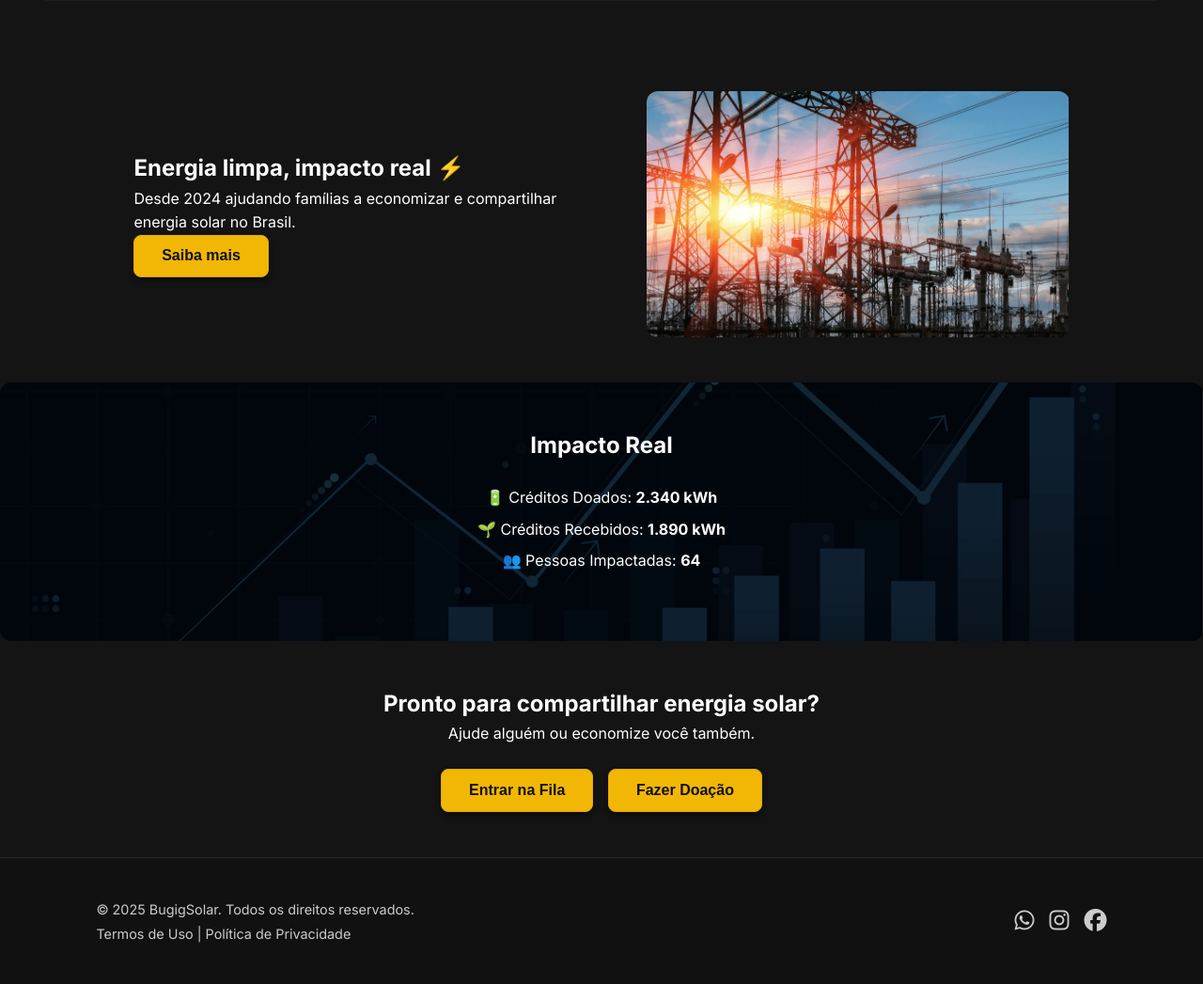
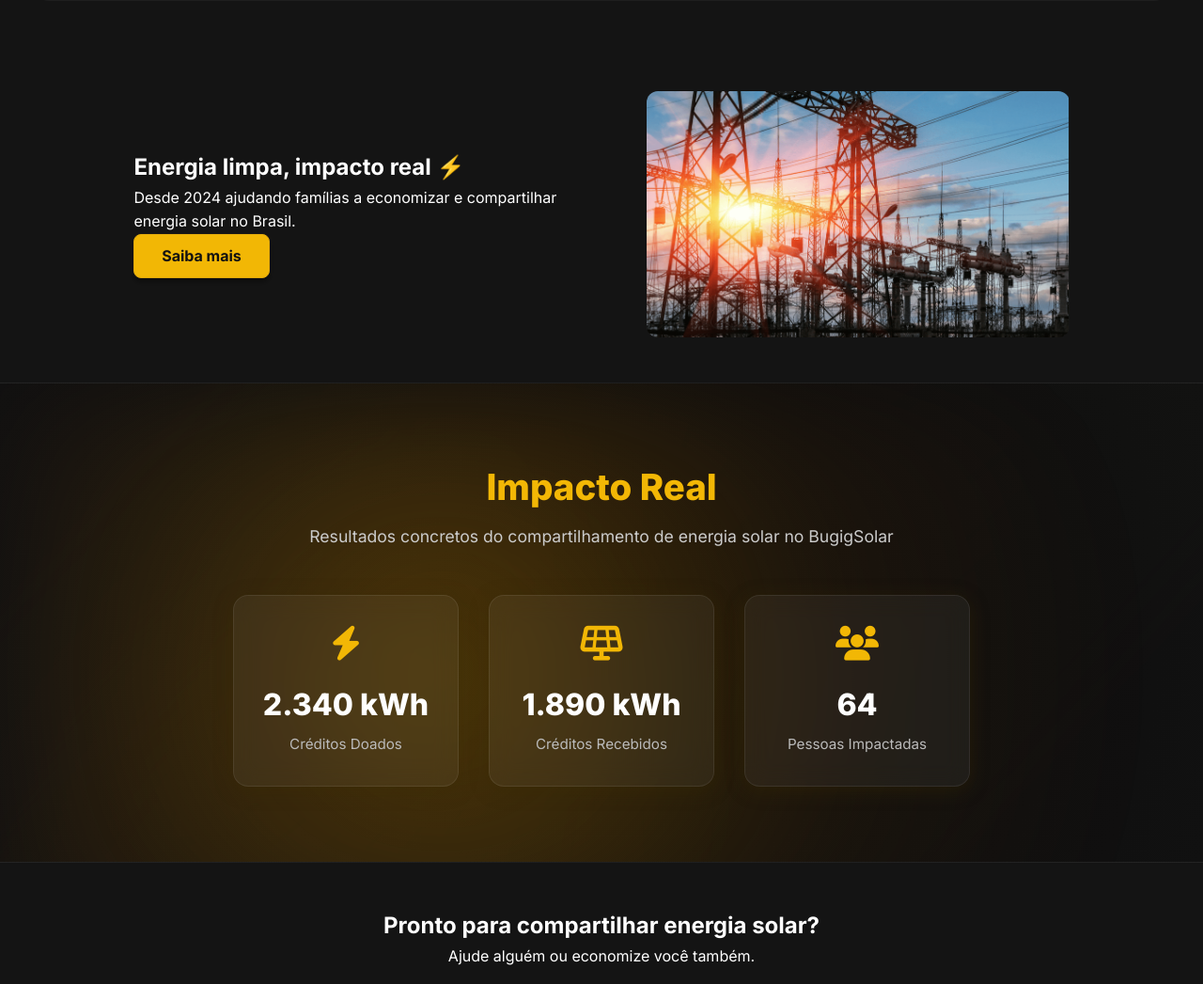
Before and after one commit to RenanAlvares/bugig_solar, a Flask app: page /landingPage in a window 1280 px wide. Shown: the part 784-1831 px from the top of the page at 94% size. Before the commit the page ends 1787 px from the top, so only its background shows below. Run offline with Flask 3, Linux system fonts and the light colour scheme.

Commit message:
css base, landing e cadastro melhorados e ajustados

```diff
--- a/static/js/script.js
+++ b/static/js/script.js
@@ -155,3 +155,24 @@ document.addEventListener("DOMContentLoaded", () => {
     }, 500);
   }, 4000);
 });
+
+
+//aqui esta a parte de foto
+document.getElementById('photo-upload').addEventListener('change', function(event) {
+    const file = event.target.files[0];
+    const img = document.getElementById('profile-img');
+    if (file) {
+        const reader = new FileReader();
+        reader.onload = function(e) {
+            img.src = e.target.result;
+        };
+        reader.readAsDataURL(file);
+    }
+});
+
+// Botão de remover imagem
+document.querySelector('.remove-btn').addEventListener('click', function() {
+    const img = document.getElementById('profile-img');
+    img.src = "{{ url_for('static', filename='img/default-avatar.svg') }}";
+    document.getElementById('photo-upload').value = "";
+});
--- a/static/style/LandingPage.css
+++ b/static/style/LandingPage.css
@@ -110,22 +110,12 @@ body {
 .section-imagem img { max-width: 450px; border-radius: 12px; }
 
 /* --- IMPACTO REAL COM IMAGEM DE FUNDO --- */
-.painel-creditos {
-  text-align: center;
-  padding: 3rem 2rem;
-  width: 100%;
-  border-radius: 12px;
-  color: #fff;
-  background: linear-gradient(rgba(0,0,0,0.75), rgba(0,0,0,0.75)),
-              url("/static/Imagens/vecteezy_financial-growth-chart_10824746.jpg") center/cover no-repeat;
-}
 .creditos-dados {
   display: flex;
   flex-direction: column;
   gap: 0.5rem;
   background: transparent;
   padding: 1.5rem;
-  border-radius: 12px;
 }
 
 /* --- CTA FINAL --- */
@@ -135,7 +125,6 @@ body {
   padding: 3rem 2rem;
   max-width: 900px;
   margin: auto;
-  border-radius: 12px;
   color: #fff;
 }
 .cta-final .hero-buttons {
@@ -174,3 +163,143 @@ body {
     transform: translateY(-2px);
     box-shadow: 0 6px 10px rgba(0, 0, 0, 0.5);
 }
+
+/* --- IMPACTO REAL - VISUAL PROFISSIONAL COESO --- */
+.painel-creditos {
+  position: relative;
+  padding: 5rem 2rem;
+  text-align: center;
+  color: #fff;
+  background: radial-gradient(circle at 50% 50%, #0a0a0a, #111);
+  overflow: hidden;
+  border-top: 1px solid rgba(255, 255, 255, 0.08);
+  border-bottom: 1px solid rgba(255, 255, 255, 0.08);
+}
+
+/* Camada 1 — brilho solar dinâmico */
+.painel-creditos::before {
+  content: "";
+  position: absolute;
+  inset: 0;
+  background: radial-gradient(
+    circle at 30% 50%,
+    rgba(255, 180, 0, 0.25) 0%,
+    rgba(255, 140, 0, 0.05) 40%,
+    transparent 70%
+  );
+  animation: solarPulse 8s ease-in-out infinite alternate;
+  z-index: 0;
+  filter: blur(50px);
+}
+
+/* Camada 2 — energia pulsante em rotação */
+.painel-creditos::after {
+  content: "";
+  position: absolute;
+  inset: -20%;
+  background: conic-gradient(
+    from 0deg,
+    rgba(255, 230, 150, 0.05),
+    rgba(255, 200, 50, 0.15),
+    rgba(255, 150, 0, 0.08),
+    rgba(255, 230, 150, 0.05)
+  );
+  animation: rotateGlow 18s linear infinite;
+  mix-blend-mode: overlay;
+  filter: blur(80px);
+  z-index: 0;
+}
+
+@keyframes solarPulse {
+  0% {
+    transform: scale(1) translate(-10%, -10%);
+    opacity: 0.7;
+  }
+  100% {
+    transform: scale(1.2) translate(10%, 10%);
+    opacity: 1;
+  }
+}
+
+@keyframes rotateGlow {
+  0% {
+    transform: rotate(0deg) scale(1);
+  }
+  100% {
+    transform: rotate(360deg) scale(1);
+  }
+}
+
+/* Conteúdo acima das camadas */
+.painel-creditos > * {
+  position: relative;
+  z-index: 2;
+}
+
+
+.impacto-container {
+  max-width: 1100px;
+  margin: 0 auto;
+}
+
+.impacto-container h2 {
+  font-size: 2.4rem;
+  font-weight: 800;
+  color: #F2B705;
+  margin-bottom: 0.5rem;
+}
+
+.impacto-subtitle {
+  font-size: 1.1rem;
+  color: #ccc;
+  margin-bottom: 3rem;
+}
+
+.metricas {
+  display: flex;
+  justify-content: center;
+  gap: 2rem;
+  flex-wrap: wrap;
+}
+
+/* --- ESTILO DOS CARDS --- */
+.metrica-card {
+  background: rgba(255, 255, 255, 0.05);
+  border: 1px solid rgba(255, 255, 255, 0.08);
+  border-radius: 16px;
+  backdrop-filter: blur(12px);
+  -webkit-backdrop-filter: blur(12px);
+  padding: 2rem 1.5rem;
+  width: 240px;
+  transition: all 0.35s ease;
+  box-shadow: 0 4px 20px rgba(58, 42, 1, 0.4);
+}
+
+.metrica-card i {
+  font-size: 2.3rem;
+  color: #F2B705;
+  margin-bottom: 1rem;
+}
+
+.metrica-card h3 {
+  font-size: 2rem;
+  font-weight: 800;
+  margin: 0.3rem 0;
+  color: #fff;
+}
+
+.metrica-card p {
+  color: #bbb;
+  font-size: 0.95rem;
+}
+
+/* --- EFEITO HOVER SUAVE --- */
+.metrica-card:hover {
+  transform: translateY(-8px);
+  border-color: #F2B705;
+  box-shadow: 0 8px 25px rgba(242, 183, 5, 0.25);
+}
+
+.metrica-card:hover i {
+  color: #fff;
+}
--- a/static/style/header.css
+++ b/static/style/header.css
@@ -12,6 +12,7 @@ html, body {
     box-sizing: border-box;
     margin: 0;
     padding: 0;
+    font-family: "Inter", sans-serif;
 }
 
 /* --- VARIÁVEIS DE COR (para consistência) --- */
--- a/static/style/login.css
+++ b/static/style/login.css
@@ -8,6 +8,7 @@ body {
 }
 
 main {
+    font-family: "Inter", sans-serif;
     display: flex;
     align-items: center;
     justify-content: center;
--- a/static/style/main.css
+++ b/static/style/main.css
@@ -19,7 +19,7 @@
     margin: 0;
     padding: 0;
     box-sizing: border-box;
-    font-family: var(--fonte-principal);
+    font-family: "Inter", sans-serif;
 }
 
 html {
--- a/templates/LandingPage.html
+++ b/templates/LandingPage.html
@@ -54,13 +54,30 @@
         <img src="/static/Imagens/energia-eletrica.png" alt="Painéis solares">
     </section>
 
-    <section class="painel-creditos">
-        <div class="container">
-            <h2>Impacto Real</h2>
-            <div class="creditos-dados">
-                <p>🔋 Créditos Doados: <strong>2.340 kWh</strong></p>
-                <p>🌱 Créditos Recebidos: <strong>1.890 kWh</strong></p>
-                <p>👥 Pessoas Impactadas: <strong>64</strong></p>
+
+  <section class="painel-creditos">
+    <div class="energy-lines">
+    <div class="impacto-container">
+        <h2>Impacto Real</h2>
+        <p class="impacto-subtitle">Resultados concretos do compartilhamento de energia solar no BugigSolar</p>
+
+        <div class="metricas">
+            <div class="metrica-card">
+                <i class="fa-solid fa-bolt"></i>
+                <h3>2.340 kWh</h3>
+                <p>Créditos Doados</p>
+            </div>
+            <div class="metrica-card">
+                <i class="fa-solid fa-solar-panel"></i>
+                <h3>1.890 kWh</h3>
+                <p>Créditos Recebidos</p>
+            </div>
+            <div class="metrica-card">
+                <i class="fa-solid fa-users"></i>
+                <h3>64</h3>
+                <p>Pessoas Impactadas</p>
+            </div>
+            </div>
             </div>
         </div>
     </section>
@@ -76,4 +93,5 @@
         </div>
     </section>
 </main>
+<script src="{{ url_for('static', filename='js/script.js') }}"></script>
 {% endblock %}
--- a/templates/about.html
+++ b/templates/about.html
@@ -9,6 +9,8 @@
         integrity="sha512-Evv84Mr4kqVGRNSgIGL/F/aIDqQb7xQ2vcrdIwxfjThSH8CSR7PBEakCr51Ck+w+/U6swU2Im1vVX0SVk9ABhg=="
         crossorigin="anonymous" referrerpolicy="no-referrer" />
     <link rel="stylesheet" href="{{ url_for('static', filename='style/SobreNos.css') }}">
+
+    <link rel="icon" type="image/png" href="{{ url_for('static', filename='Imagens/favicon.png') }}">
 </head>
 
 <body>
--- a/templates/base.html
+++ b/templates/base.html
@@ -5,6 +5,9 @@
     <meta name="viewport" content="width=device-width, initial-scale=1.0">
 
     <link rel="stylesheet" href="{{ url_for('static', filename='style/header.css') }}">
+
+    <!-- Favicon -->
+    <link rel="icon" type="image/png" href="{{ url_for('static', filename='Imagens/favicon.png') }}">
 
     <link rel="stylesheet" href="https://cdnjs.cloudflare.com/ajax/libs/font-awesome/6.5.1/css/all.min.css">
     <link rel="preconnect" href="https://fonts.googleapis.com">
```
Also changed, not shown: static/style/SobreNos.css (+5 -5 lines), templates/Cadastro.html (+4 -8 lines), static/Imagens/favicon.png (added).
